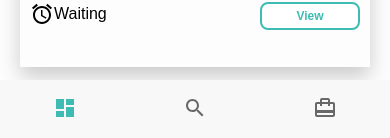
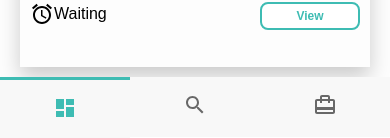
Before and after one commit to saketh-kowtha/the-magnifying-glass, a React (Create React App) app: page / in a window 390 px wide. Shown: the part 704-842 px from the top of the page. Built offline with nearby package versions, Linux system fonts and the light colour scheme; a web font is replaced by a local one.

Commit message:
Added tab border color for sidenav

```diff
--- a/src/components/SideNavbar.scss
+++ b/src/components/SideNavbar.scss
@@ -43,5 +43,8 @@
             opacity: 0.8;
           }
         }
+        .active{
+          border-top: 3px solid #3EBcB3;
+        }
       }
 }
```
Also changed, not shown: 8 other files (tests, documents, lock files or other folders).
